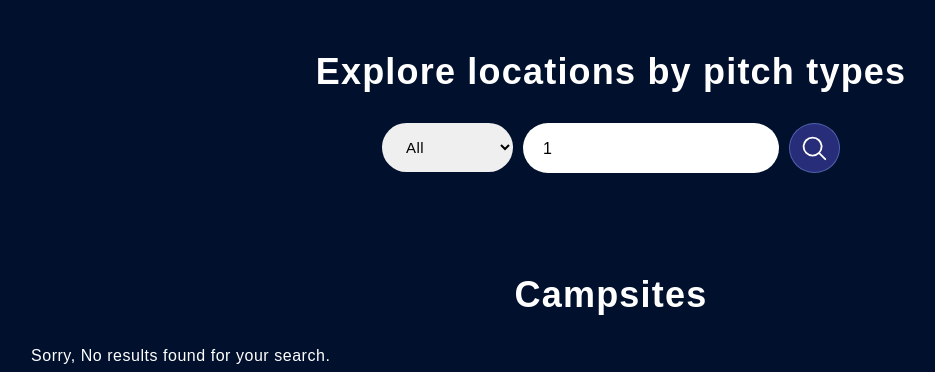
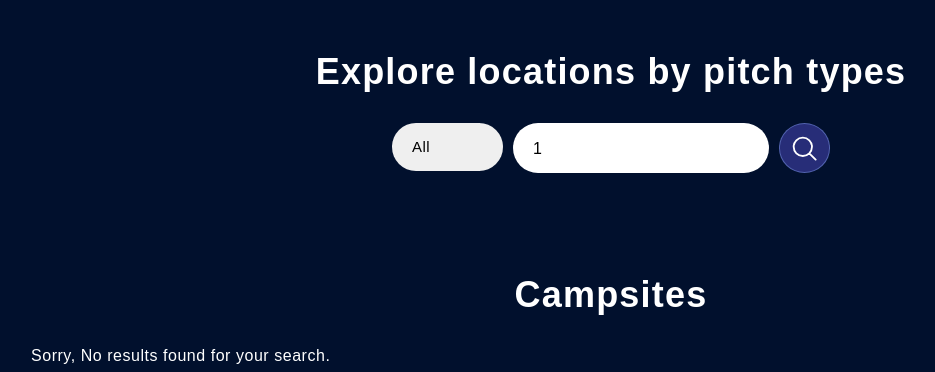
Before and after one commit to ZeyarPaing/wild-camping-website, a PHP site: page /explore.php?search=1 in a window 1280 px wide. Shown: the part 110-482 px from the top of the page, without its empty margins (29-964 px from the left). Run offline with PHP 8.4, Linux system fonts and the light colour scheme; data that the repository does not hold is empty; some web fonts are replaced.

Commit message:
update safari sytling

```diff
--- a/features.php
+++ b/features.php
@@ -30,7 +30,7 @@ metaHead("Features", "Features and amenities");
                             <p>{$feature['description']}</p>
                         </div>
                         <div>
-                        <img src='images/campsites/{$feature['featureid']}.jpg' alt='feature photo ' />
+                        <img src='images/features/{$feature['featureid']}.jpg' alt='feature photo ' />
                         </div>
                     </div>
                     ";
--- a/local-attractions.php
+++ b/local-attractions.php
@@ -30,7 +30,7 @@ metaHead("Local attractions", "Local attractions");
               <p>{$attraction['description']}</p>
              </div>
 
-              <img src='images/campsites/{$attraction['localid']}.jpg' />
+              <img src='images/attractions/{$attraction['localid']}.jpg' />
 
             </div>
             ";
--- a/styles.css
+++ b/styles.css
@@ -389,6 +389,12 @@ section.landing picture img {
   padding-right: 1rem;
 }
 .pitch-type-select select {
+  -webkit-appearance: none;
+  -moz-appearance: none;
+  appearance: none;
+
+  -moz-border-radius: 5rem;
+  -webkit-border-radius: 5rem;
   max-width: 600px;
   margin: 0 auto;
   padding: 1.5rem 2rem;
```
Also changed, not shown: images/attractions/1.jpg (added), images/attractions/2.jpg (added), images/attractions/3.jpg (added), images/attractions/4.jpg (added), images/features/1.jpg (added), images/features/2.jpg (added), images/features/3.jpg (added), images/features/4.jpg (added), images/features/5.jpg (added), images/features/6.jpg (added).
